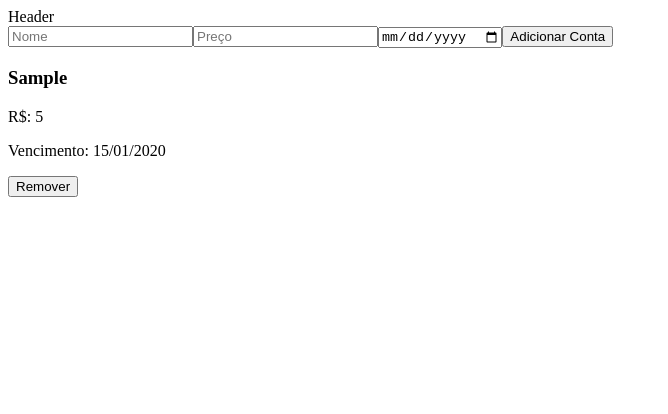
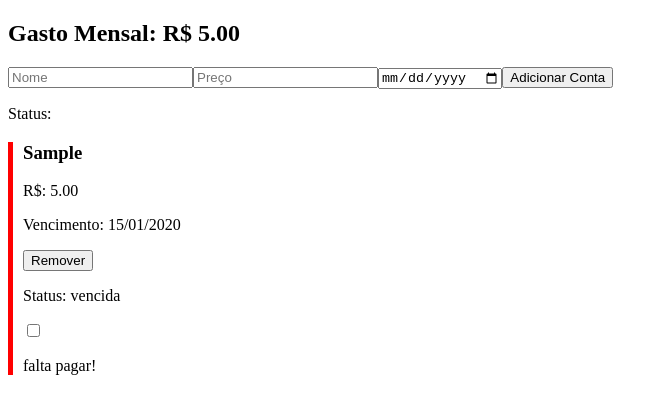
Before and after one commit to FelipeFreires-Costa/SubTracker, a React (Vite) app: page / in a window 1280 px wide. Both pictures are taken after typing "Sample", "5", "2020-01-15" into the empty fields and a click on the button "Adicionar Conta". Shown: the top 414 px of the page, without its empty margins (0-668 px from the left). Built offline with nearby package versions, Linux system fonts and the light colour scheme.

Commit message:
atualizaçao do projeto

```diff
--- a/src/App.jsx
+++ b/src/App.jsx
@@ -31,6 +31,28 @@ function App() {
     return `${partes[2]}/${partes[1]}/${partes[0]}`
   }
 
+  function verificarSituacao(dataVencimento){
+    if(!dataVencimento) return ""
+    const hoje = new Date()
+    hoje.setHours(0,0,0,0)
+
+    const dataConta = new Date(dataVencimento + "T00:00:00")
+
+    const diferenciaTime = dataConta - hoje
+
+    const dias = Math.ceil(diferenciaTime / (1000 * 60 * 60 * 24))
+
+    if(dias < 0){
+      return "vencida"
+    }else if(dias === 0){
+      return 'hoje'
+    }else if(dias <= 3){
+      return "perto"
+    }else{
+      return "tranquilo"
+    }
+  }
+
   function removerConta(id){
     const novaConta = contas.filter((item) => item.id !== id)
 
@@ -46,8 +68,9 @@ function App() {
     const novaConta = {
       id: Date.now(),
       nome: nomeInput,
-      preco: precoInput,
-      data: dataInput
+      preco: Number(precoInput),
+      data: dataInput,
+      pago: false
     }
     setContas([...contas, novaConta])
 
@@ -55,10 +78,31 @@ function App() {
     setDataInput("")
     setPrecoInput("")
   }
+
+  function alternarStatus(id){
+    const lista = contas.map(item => {
+      if(item.id === id){
+        return {...item, pago: !item.pago}
+      }else{
+        return item
+      }
+    })
+    setContas(lista)
+  }
+
+  const precoTotal = contas.reduce((acc, item) => {
+    if(item.pago === true){
+      return acc
+    } else{
+      return acc + Number(item.preco)
+    }
+  }, 0)
+
   console.log(contas)
+
   return (
   <div>
-    <Header />
+    <Header valorTotal={precoTotal} />
 
     <div>
         <input type="text" placeholder="Nome" value={nomeInput} onChange={(e) => setNomeInput(e.target.value)} />
@@ -69,7 +113,7 @@ function App() {
 
     {
       contas.map((item) => (
-        <CardsContas key={item.id} nome={item.nome} preco={item.preco} data={formatarData(item.data)} aoRemover={() => removerConta(item.id)}/>
+        <CardsContas key={item.id} pago={item.pago} foiPago={() => alternarStatus(item.id)} nome={item.nome} preco={item.preco} data={formatarData(item.data)} aoRemover={() => removerConta(item.id)} situacao={verificarSituacao(item.data) }/>
       ))}
     {
       contas.length === 0 && <p>Nenhuma conta adicionada</p>
--- /dev/null
+++ b/src/Components/CardsContas/CardsContas.css
@@ -0,0 +1,37 @@
+.vencida {
+  border-left: solid 5px red;
+  padding-left: 10px;
+  background-color: rgba(255, 0, 0, 0.271);
+}
+
+.perto {
+  border-left: solid 5px rgb(255, 183, 0);
+  padding-left: 10px;
+  background-color: rgb(255, 183, 0, 0.271);
+}
+
+.hoje {
+  border-left: solid 5px rgb(0, 119, 255);
+  padding-left: 10px;
+  background-color: rgb(0, 119, 255, 0.271);
+}
+
+.tranquilo {
+  border-left: solid 5px rgb(16, 174, 85);
+  padding-left: 10px;
+  background-color: rgb(16, 174, 85, 0.271);
+}
+
+.card {
+  background-color: white;
+  opacity: 1;
+  transition: all 0.3s;
+}
+
+.card.pago {
+  padding-left: 10px;
+  background-color: #f0fff4;
+  border-left: 5px solid green;
+  opacity: 0.6;
+  text-decoration: line-through;
+}
--- a/src/Components/CardsContas/CardsContas.jsx
+++ b/src/Components/CardsContas/CardsContas.jsx
@@ -1,12 +1,24 @@
 import React from 'react'
+import './CardsContas.css'
 
-const CardsContas = ({nome, preco, data, aoRemover}) => {
+const CardsContas = ({nome, preco, data, aoRemover, situacao, foiPago, pago}) => {
   return (
     <div>
-      <h3>{nome}</h3>
-      <p>R$: {preco}</p>
-      <p>Vencimento: {data}</p>
-      <button onClick={aoRemover}>Remover</button>
+
+      <div>
+        <p>Status: </p>
+      </div>
+
+      <div className={`card ${pago ? "pago" : situacao}`}>
+          <h3>{nome}</h3>
+          <p>R$: {preco.toFixed(2)}</p>
+          <p>Vencimento: {data}</p>
+          <button onClick={aoRemover}>Remover</button>
+          <p>Status: {situacao}</p>
+          <input type="checkbox" onChange={foiPago} checked={pago}/>
+          <p>{pago == false ? 'falta pagar!' : "pago!"}</p>
+      </div>
+
     </div>
   )
 }
--- a/src/Components/Header/Header.jsx
+++ b/src/Components/Header/Header.jsx
@@ -1,8 +1,10 @@
 import React from 'react'
 
-const Header = () => {
+const Header = ({valorTotal}) => {
   return (
-    <div>Header</div>
+    <div>
+      <h2>Gasto Mensal: R$ {valorTotal.toFixed(2)}</h2>
+    </div>
   )
 }
 
```
